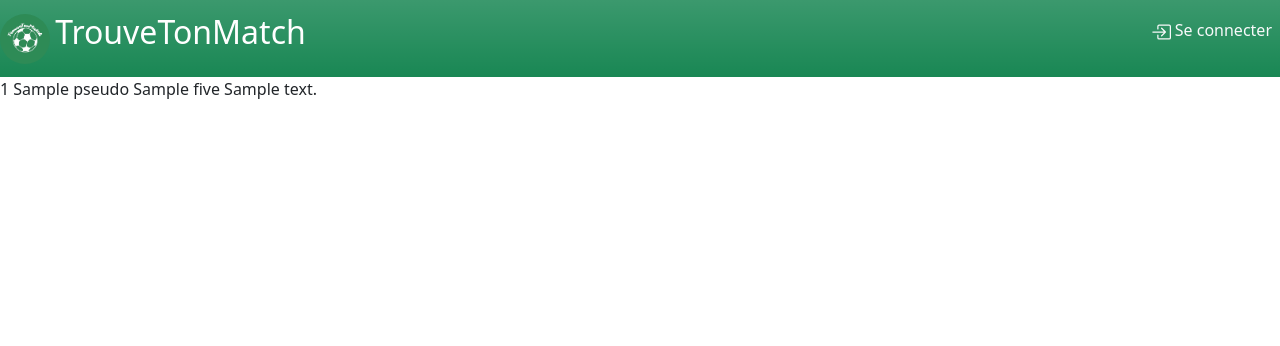
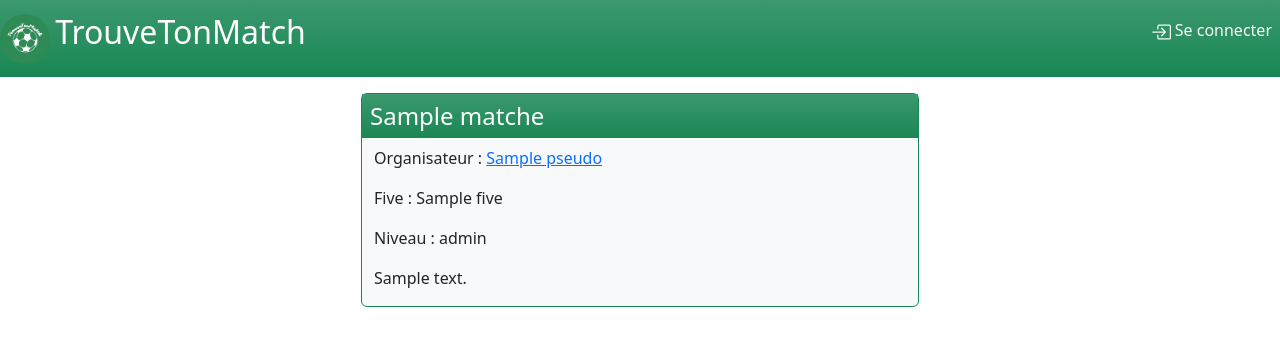
Before and after one commit to AbdelMalikDjendli/symfony_project, a Symfony app: template templates/homepage/index.html.twig in a window 1280 px wide. Shown: the top 346 px of the page. Run offline with Twig, Linux system fonts and the light colour scheme; the template is opened without the code that fills it: most values are stand-ins (such as "Sample title", 1, 10 or a date in 2020); some libraries are stand-ins or nearby versions.

Commit message:
accueil avec les matchs

```diff
--- a/composer.json
+++ b/composer.json
@@ -43,6 +43,7 @@
         "symfony/validator": "6.2.*",
         "symfony/web-link": "6.2.*",
         "symfony/yaml": "6.2.*",
+        "twig/cssinliner-extra": "^3.5",
         "twig/extra-bundle": "^2.12|^3.0",
         "twig/twig": "^2.12|^3.0"
     },
--- a/templates/homepage/index.html.twig
+++ b/templates/homepage/index.html.twig
@@ -4,13 +4,36 @@
 
 {% block body %}
 
+
+        {% if app.user %}
+                <div class="container mt-2 ">
+                    <div class="row w-50 mx-auto rounded mb-3 bg-light justify-content-md-center border border-success" style="border-width: 0.5px;">
+
+                    <button href="{{ path('app_match_create')}}" type="button" class="btn btn-success">Crée ton propre match</button>
+                    </div>
+                        {% else %}
+                        <div class="container column mt-3 ">
+                            {% endif %}
+
     {% for match in matches %}
-    <div>
-        {{ match.id }}
-        {{ match.organizer.pseudo }}
-        {{ match.five.name }}
-        {{ match.description }}
-    </div>
+        <div class="row w-50 mx-auto rounded mb-3 bg-light justify-content-md-center border border-success" style="border-width: 0.5px;">
+
+                <h1 class="h4 bg-success text-white bg-gradient p-2"> {{ match.getMatchName() }}</h1>
+                <p>Organisateur : <a href="{{ path('app_profil', { 'id' : match.organizer.id}) }}">{{ match.organizer.pseudo }}</a></p>
+                <p>Five : {{ match.five.name }}</p>
+                <p>Niveau : {{ match.level }}</p>
+                <p>{{ match.description }}</p>
+            {% if app.user %}
+            <div class="d-flex flex-row-reverse">
+                <button type="button" class="w-25 rounded mb-2  btn btn-success">Rejoindre</button>
+            </div>
+                {% endif %}
+
+
+        </div>
     {% endfor %}
 
+</div>
+
+
 {% endblock %}
```
Also changed, not shown: src/Controller/HomepageController.php (+12 -1 lines), src/Entity/Event.php (+8 -7 lines), src/Repository/EventRepository.php (+21 -0 lines), 1 other file.
